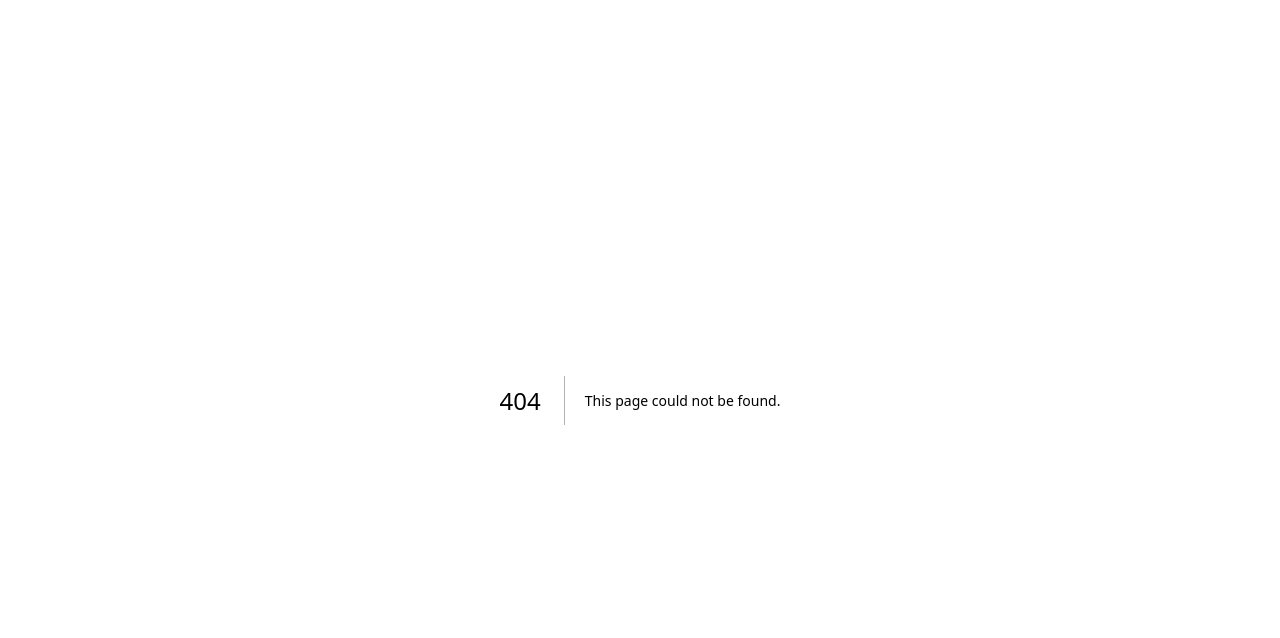
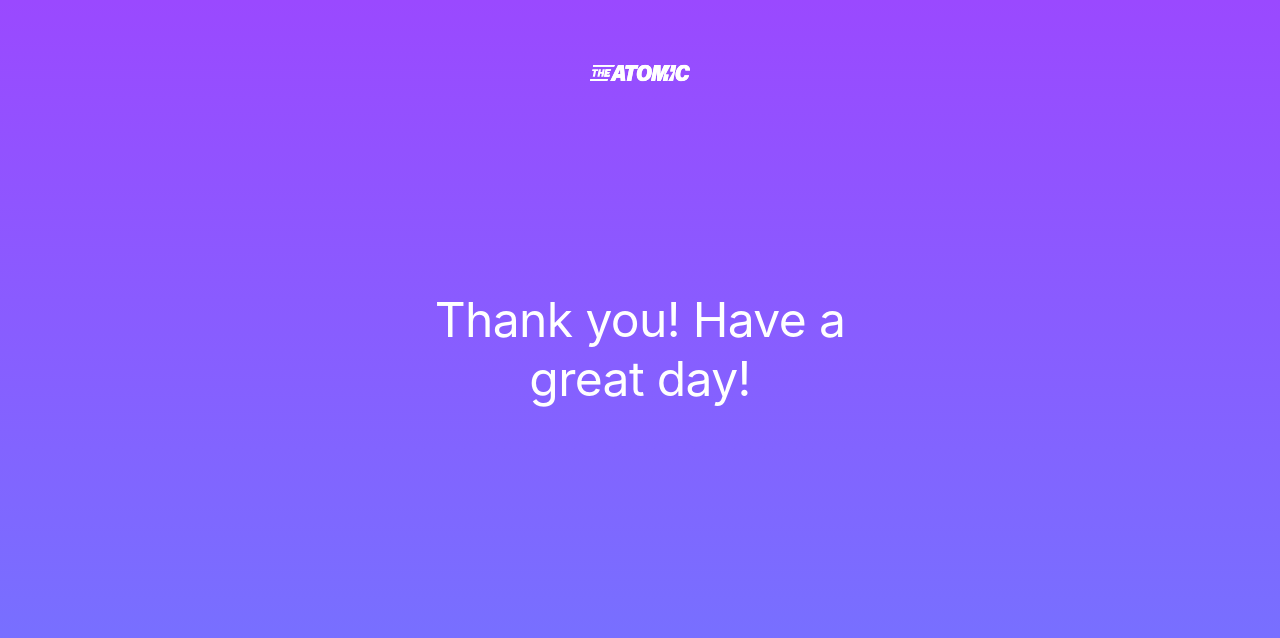
Before and after one commit to AbhiAbhiAbhii/Atomic-FrontDesk, a Next.js app: page /thankyou in a window 1280 px wide. Before the commit this address had no page. Shown: the top 638 px of the page. Built offline with nearby package versions, Linux system fonts and the light colour scheme.

Commit message:
added thankyou page

```diff
--- /dev/null
+++ b/pages/thankyou.js
@@ -0,0 +1,32 @@
+import Image from "next/image";
+
+
+export default function Thanks(){
+    let TitleA = "Thank you! Have a great day!"
+
+    return(
+        <main className="main">
+        <div className="main-text-holder">
+          <div onClick={() => window.location.href="/"} className="main-logo">
+            <Image src={'/ATOMIC_logo.svg'} alt="THE ATOMIC" height={100} width={200} />
+          </div>
+          {/* <div className="main-sub-text">
+            <p className="c-f">
+              {SubText}
+            </p>
+          </div> */}
+        </div>
+
+        {/* Boolean */}
+          <div className="form-A-wrapper">
+            <form className="form-A">
+              <div className="form-A-title">
+                <p className="inter">
+                  {TitleA}
+                </p>
+              </div>
+            </form>
+         </div>
+        </main>
+    )
+}
```
Also changed, not shown: pages/index.js (+36 -2 lines).
